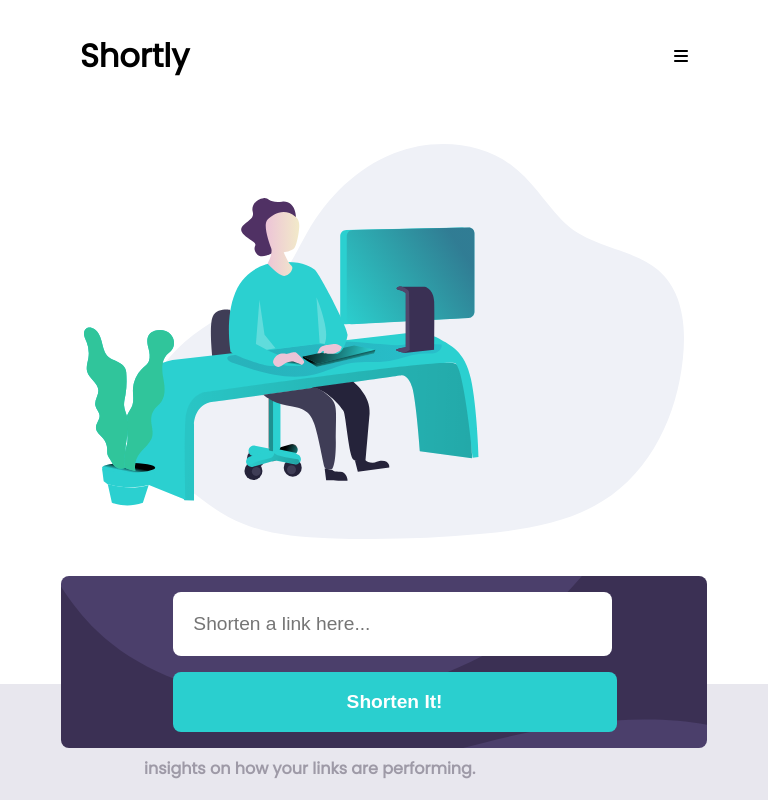
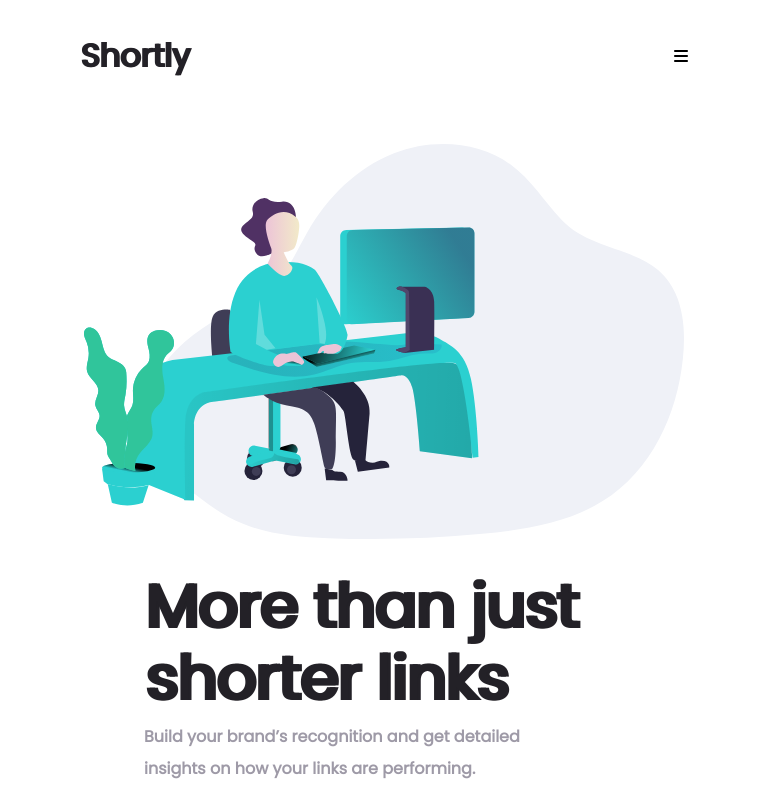
Before and after one commit to rahbhee/URL-shortener, a React (Vite) app in the folder url-shortener/: page / in a window 768 px wide. Shown: the top 800 px of the page. Built offline with nearby package versions, Linux system fonts and the light colour scheme; a web font is replaced by a local one.

Commit message:
transitiona aded

```diff
--- a/url-shortener/src/App.css
+++ b/url-shortener/src/App.css
@@ -5,6 +5,7 @@
 body{
   font-family: 'Poppins', sans-serif;
   margin-top: 2rem;
+  overflow-x: hidden;
 }
 main{
   justify-content: center;
@@ -74,12 +75,62 @@ header article div p, .about-section p{
   margin-top: .4rem;
   margin-bottom: 1.5rem;
 }
-nav h5{
-  font-size: 1.55rem;
+.signup{
+  animation: signup 2.5s;
+  animation-timing-function: ease-in;
+}
+.nav-div h5{
+  font-size: 2rem;
   font-weight: 900;
   margin-right: 2.5rem;
   color: hsl(260, 8%, 14%);
-  text-shadow: 1px 0 hsl(260, 8%, 14%);
+  text-shadow: 1.5px 0 hsl(260, 8%, 14%);
+  animation: shortly 2.5s;
+  animation-timing-function: ease-in;
+}
+@keyframes shortly{
+  from{
+    transform: translateX(-300px);
+    opacity: 0;
+  }to{
+    transform: translateX(0);
+    opacity: 1;
+  }
+}
+@keyframes signup{
+  from{
+    transform: translateX(450px);
+    opacity: 0;
+  }to{
+    transform: translateX(0);
+    opacity: 1;
+  }
+}
+@keyframes othernav{
+  from{
+    opacity: 0;
+  }to{
+    opacity: 1;
+  }
+}
+@keyframes span{
+  from{
+    width: 0rem;
+  }to{
+    width: 3rem;
+  }
+}
+.login{
+  animation: othernav 7s;
+}
+.features{
+  animation: othernav 1s;
+}
+.pricing{
+  animation: othernav 3s;
+}
+.resources{
+  animation: othernav 5s;
 }
 nav p{
   color: hsl(257, 7%, 63%);
@@ -120,7 +171,7 @@ article button{
 }
 
 .form-section input{
-  width: 45rem;
+  width: 60%;
   margin-right: 1rem;
   padding: 1.5rem 1.5rem;
   font-size: .85rem;
@@ -130,7 +181,7 @@ article button{
   box-shadow: none;
 }
 .form-section-button{
-  width: 13rem;
+  width: 32%;
   margin-left: 1rem;
   padding: 1.5rem 1rem;
   border-radius: .5rem;
@@ -243,6 +294,7 @@ article button{
   display: inline-block;
   left: 18rem;
   top: -6.5rem;
+  animation: span 1.5s;
 }
 .link-section{
   background-color: hsl(257, 27%, 26%);
@@ -346,7 +398,25 @@ footer div p{
     margin: auto;
     display: flex;
     flex-direction: column;
+    animation: navanim 1s;
+    animation-timing-function: ease-out;
   }
+  @keyframes navanim{
+    from{
+      transform: translateX(-50vh)
+    }to{
+      transform: translateX(0)
+    }
+  }
+  @keyframes span{
+    from{
+      height: 0rem;
+    }to{
+      height: 4.5rem;
+    }
+  }
+
+
   .nav-div{
     width: 25rem;
     margin: auto;
@@ -394,9 +464,7 @@ footer div p{
     padding: 1rem 2rem;
     border-radius: 2rem;
   }
-  .form-section{
-    top: 5.5rem;
-  }
+
   .form-section{
     left: 2rem;
     right: 2rem;
@@ -404,7 +472,7 @@ footer div p{
     margin: 0 auto;
     padding: 1rem;
     flex-direction: column;
-    top: 52.5rem;
+    top: 50rem;
   }
   .url_display{
     top: 11rem;
@@ -446,6 +514,7 @@ footer div p{
     flex-direction: column;
     align-items: center;
   }
+
   .about-section div:first-of-type{
     width: 20rem;
   }
@@ -460,6 +529,8 @@ footer div p{
     top: 0.5rem;
     left: 8rem;
     height: 4.5rem;
+    animation: span 1.5s;
+    animation-timing-function: ease-out;
   }
   footer{
     display: block;
@@ -491,9 +562,14 @@ nav div:nth-child(2){
 nav div:nth-child(1){
   margin-right: 0rem;
 }
-
+.right{
+  margin-bottom: 5rem;
+}
 nav div:nth-child(2){
  margin-right: 0rem;
+}
+header{
+  margin-bottom: 23rem;
 }
 header img{
     width: 300px;
@@ -502,7 +578,6 @@ header img{
     flex-direction: column-reverse;
     align-items: center;
   }
-
   .form-section{
     left: 2rem;
     right: 2rem;
@@ -510,21 +585,26 @@ header img{
     margin: 0 auto;
     padding: 1rem;
     flex-direction: column;
-    top: 53.5rem;
+    top: 70rem;
+
   }
   .form-section input{
-    width: 94%;
-    padding: 1.3rem;
+    width: 38rem;
+    margin-right: 1rem;
+    padding: 1.5rem 1.5rem;
+    font-size: .85rem;
+    border-radius: .5rem;
+    border: none;
+    outline: none;
+    box-shadow: none;
     margin: auto;
-    margin-right: 0;
-    margin-bottom: 1rem;
-    font-size: 1.2rem;
   }
-  .form-section button{
-    width: 105%;
-    padding: 1.2rem;
-    font-size: 1.2rem;
+  .form-section-button{
+    width: 41rem;
     margin: auto;
+    margin-top: 1rem;
+    padding: 1.5rem 1rem;
+    border-radius: .5rem;
   }
   span{
     visibility: hidden;
--- a/url-shortener/src/linkresult.jsx
+++ b/url-shortener/src/linkresult.jsx
@@ -24,7 +24,7 @@ export default function ShortUrlCont(props) {
         <p className="longUrl">{props.longUrl}</p>
       </div>
       <div className="right">
-        <p className="shortUrl">{props.shortUrl}</p>
+        <p className="shortUrl">3334dfgvvvvvvvvvvvubbby</p>
         <button onClick={copyShortUrl} className={`copy-btn ${copied}`}>{button}</button>
       </div>
     </div>
--- a/url-shortener/src/navbar.jsx
+++ b/url-shortener/src/navbar.jsx
@@ -23,13 +23,13 @@ function NavBar(){
     <nav>
          {windowWidth <=768 ? (<Hamburger/>) : (<>
     <div>
-      <p>Features</p>
-      <p>Pricing</p>
-      <p>Resources</p>
+      <p className='features'>Features</p>
+      <p className='pricing'>Pricing</p>
+      <p className='resources'>Resources</p>
     </div>
     <div>
-      <p>Login</p>
-      <button>Sign Up</button>
+      <p className='login'>Login</p>
+      <button className="signup">Sign Up</button>
     </div>
         </>
    )}
```
